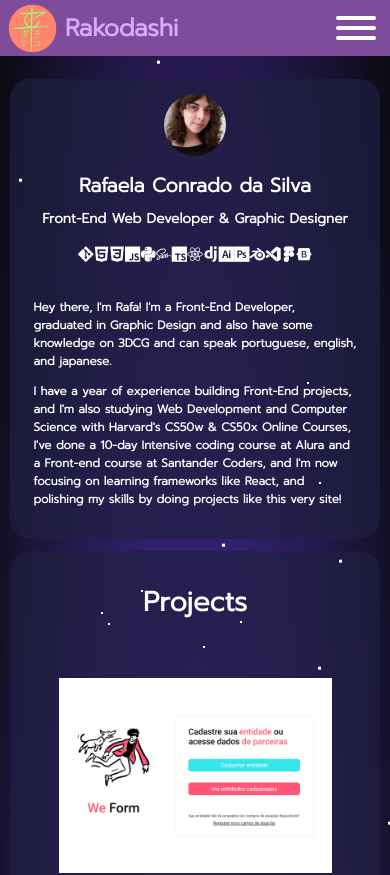
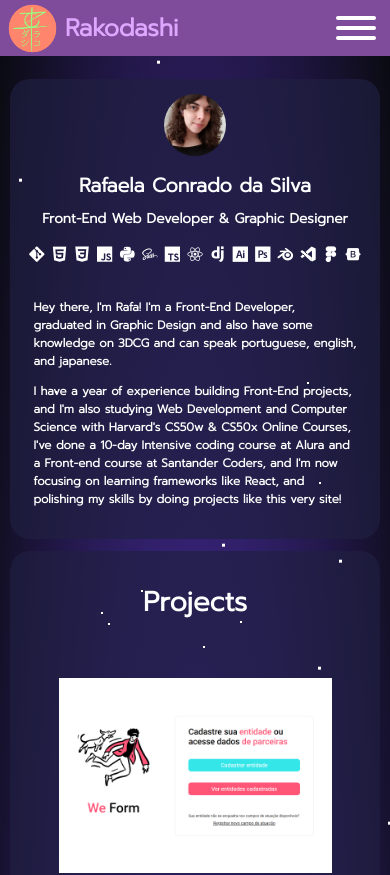
Before and after one commit to Rakodashi/portfolio, a React (Create React App) app in the folder portfolio/: page / in a window 390 px wide. Shown: the top 875 px of the page. Built offline with nearby package versions, Linux system fonts and the light colour scheme.

Commit message:
Fixed icons sizing in different media queries

```diff
--- a/portfolio/src/_media.scss
+++ b/portfolio/src/_media.scss
@@ -135,8 +135,8 @@
         }
 
         i {
-            font-size: 3vw!important;
-            padding: .5vw!important;
+            font-size: 3.1vw!important;
+            padding: 0 .9vw!important;
         }
         h1 {
             font-size: 4vw!important;
@@ -203,7 +203,7 @@
                 }
                 i {
                     font-size: 4vw !important;
-                    padding: 0 !important;
+                    padding: 0 .1 !important;
                 }
 
             }
--- a/portfolio/src/styles.scss
+++ b/portfolio/src/styles.scss
@@ -185,8 +185,9 @@ body {
          }
         i {
             font-size: 3vw;
+            // size: 3vw;
             margin: 2rem 0 1rem 0;
-            padding: .4rem;
+            padding: .6rem;
             transition: color 0.1s ease-in-out;
 
             &.devicon-git-plain:hover {
```
